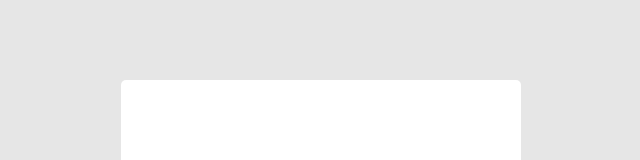
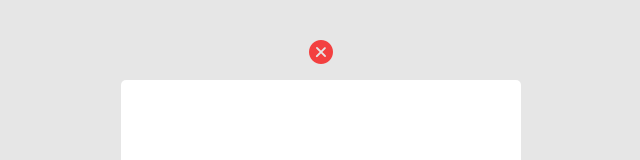
Before and after one commit to YauheniRusinchuk/account-bank, a React (Create React App) app in the folder frontend/: page /cards in a window 1280 px wide. Both pictures are taken after a click on the button "ДОБАВИТЬ НОВУЮ КАРТУ". Shown: the top 160 px of the page, without its empty margins (319-959 px from the left). Built offline with nearby package versions, Linux system fonts and the light colour scheme.

Commit message:
add icon close window new card

```diff
--- a/frontend/src/App.css
+++ b/frontend/src/App.css
@@ -206,6 +206,13 @@
 }
 
 
+.close_icon_btn {
+    position: fixed;
+    top: 40px;
+    text-align: center;
+    cursor: pointer;
+}
+
 
 .delete_btn_card {
     position: absolute;
--- a/frontend/src/components/Card.js
+++ b/frontend/src/components/Card.js
@@ -5,6 +5,10 @@ import ModalNewCard from './ModalNewCard'
 function Card() {
 
     const [isNew, setNew] = useState(false);
+
+    function handleClose() {
+        setNew(false)
+    }
 
     return (
         <div className='cart_container'>
@@ -14,11 +18,8 @@ function Card() {
             </button>
             <div className='carts_lists'>
                 <CardView />
-                <CardView />
-                <CardView />
-                <CardView />
             </div>
-            {isNew && <ModalNewCard />}
+            {isNew && <ModalNewCard handleClose={handleClose} />}
         </div>
     )
 }
--- a/frontend/src/components/ModalNewCard.js
+++ b/frontend/src/components/ModalNewCard.js
@@ -1,9 +1,10 @@
 import React from 'react'
+import icon_close from '../assets/close.png'
 
-
-function ModalNewCard() {
+function ModalNewCard({handleClose}) {
     return (
         <div className='modal_card'>
+            <img onClick={handleClose} className='close_icon_btn' src={icon_close} alt='close_icon' />
             <div className='modal_card_body'>
 
             </div>
```
Also changed, not shown: frontend/src/assets/close.png (added).
